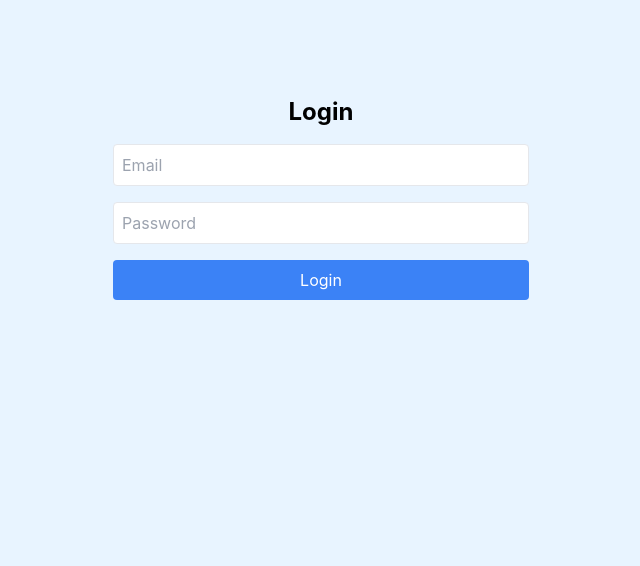
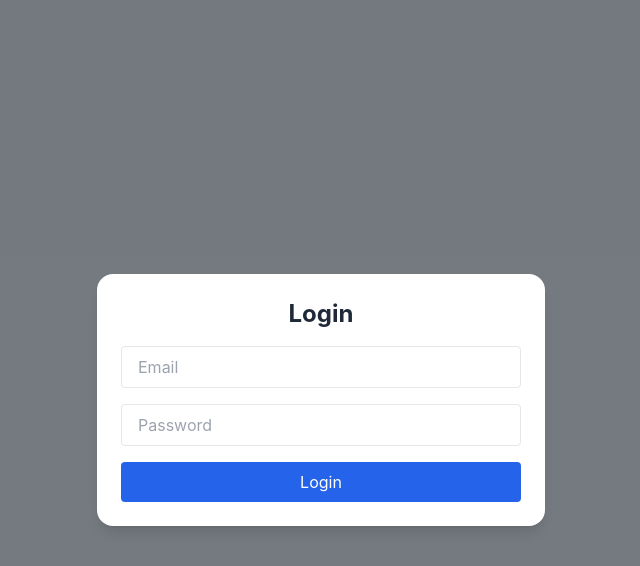
Before and after one commit to victorcreativee/Betta, a React (Create React App) app in the folder frontend/: page /login in a window 1280 px wide. Shown: the top 566 px of the page, without its empty margins (319-959 px from the left). Built offline with nearby package versions, Linux system fonts and the light colour scheme.

Commit message:
login page to modal

```diff
--- a/frontend/src/components/Header.jsx
+++ b/frontend/src/components/Header.jsx
@@ -1,7 +1,8 @@
 import { useContext } from "react";
 import { ThemeContext } from "../context/ThemeContext";
-import { Sun, Moon, LogOut } from "lucide-react";
+import { Sun, Moon } from "lucide-react";
 import { useNavigate } from "react-router-dom";
+
 
 export default function Header() {
   const { darkMode, setDarkMode } = useContext(ThemeContext);
@@ -9,8 +10,12 @@ export default function Header() {
 
   const handleLogout = () => {
     localStorage.removeItem("user");
-    navigate("/login");
+    navigate("/");
   };
+
+  const user = JSON.parse(localStorage.getItem("user"));
+  const username = user?.name || "User";
+  const initial = username?.charAt(0)?.toUpperCase() || "U";
 
   return (
     <header className="bg-white dark:bg-gray-900 shadow-sm px-6 py-4 flex justify-between items-center sticky top-0 z-30">
@@ -26,11 +31,9 @@ export default function Header() {
         {/* Theme toggle + user info + logout */}
         <div className="flex items-center gap-3">
 
-
-          <span className="text-sm text-gray-600 dark:text-gray-300">Victor</span>
-
+          <span className="text-sm text-gray-600 dark:text-gray-300">{username}</span>
           <div className="w-8 h-8 rounded-full bg-primary text-white flex items-center justify-center font-bold">
-            V
+            {initial}
           </div>
 
           {/* 🔓 Logout Button */}
--- a/frontend/src/components/Sidebar.jsx
+++ b/frontend/src/components/Sidebar.jsx
@@ -21,7 +21,7 @@ export default function Sidebar() {
 
   const handleLogout = () => {
     localStorage.removeItem("user");
-    navigate("/login");
+    navigate("/");
   };
 
   return (
--- a/frontend/src/pages/Landing.jsx
+++ b/frontend/src/pages/Landing.jsx
@@ -53,7 +53,7 @@ export default function Landing() {
           transition={{ delay: 0.9, duration: 0.6 }}
         >
           <Link
-            to="/signup"
+            to="/Register"
             className="bg-primary text-white px-6 py-3 rounded-lg text-lg font-semibold hover:bg-blue-600"
           >
             Get Started
--- a/frontend/src/pages/Login.jsx
+++ b/frontend/src/pages/Login.jsx
@@ -1,3 +1,5 @@
+// src/pages/Login.jsx
+
 import { useState } from 'react';
 import { useNavigate } from 'react-router-dom';
 
@@ -29,14 +31,17 @@ function Login() {
   };
 
   return (
-    <div className="p-4 max-w-md mx-auto mt-20">
-      <h2 className="text-2xl font-bold mb-4 text-center">Login</h2>
-      {error && <p className="text-red-500 text-center">{error}</p>}
+    <div className="fixed inset-0 bg-black bg-opacity-50 flex items-center justify-center z-50">
+      <div className="bg-white dark:bg-gray-800 p-6 rounded-xl shadow-lg w-full max-w-md relative">
+        <h2 className="text-2xl font-bold mb-4 text-center text-gray-800 dark:text-white">Login</h2>
+
+        {error && <p className="text-red-500 text-center mb-3">{error}</p>}
+
         <form onSubmit={handleLogin} className="space-y-4">
           <input
             type="email"
             placeholder="Email"
-          className="w-full p-2 border rounded"
+            className="w-full px-4 py-2 border rounded dark:bg-gray-700 dark:text-white"
             value={email}
             onChange={(e) => setEmail(e.target.value)}
             required
@@ -44,19 +49,20 @@ function Login() {
           <input
             type="password"
             placeholder="Password"
-          className="w-full p-2 border rounded"
+            className="w-full px-4 py-2 border rounded dark:bg-gray-700 dark:text-white"
             value={password}
             onChange={(e) => setPassword(e.target.value)}
             required
           />
           <button
             type="submit"
-          className="w-full bg-blue-500 text-white px-4 py-2 rounded"
+            className="w-full bg-blue-600 text-white px-4 py-2 rounded hover:bg-blue-700 transition"
           >
             Login
           </button>
         </form>
       </div>
+    </div>
   );
 }
 
```
Lines whose indentation alone changed are shown as unchanged.
